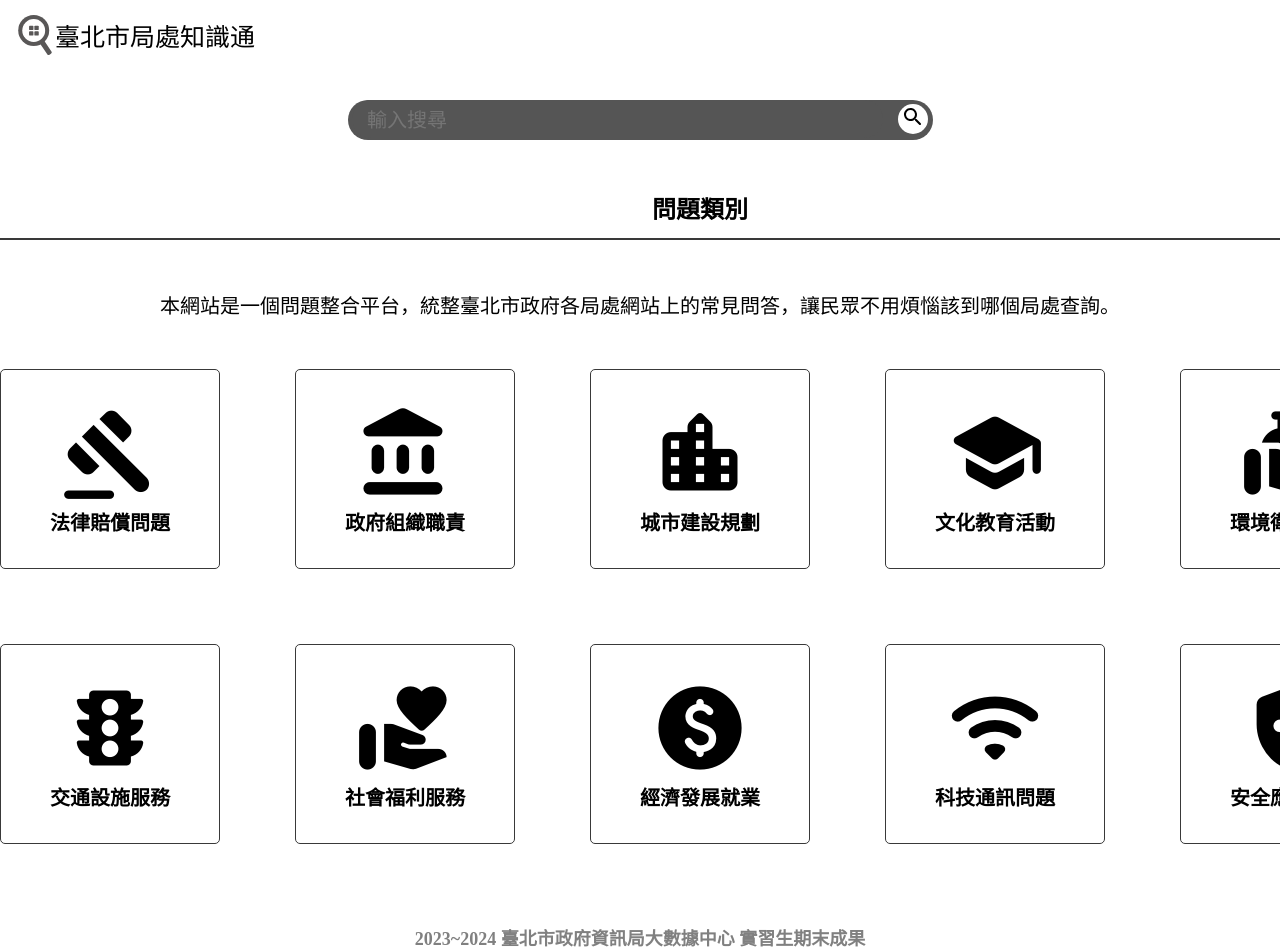
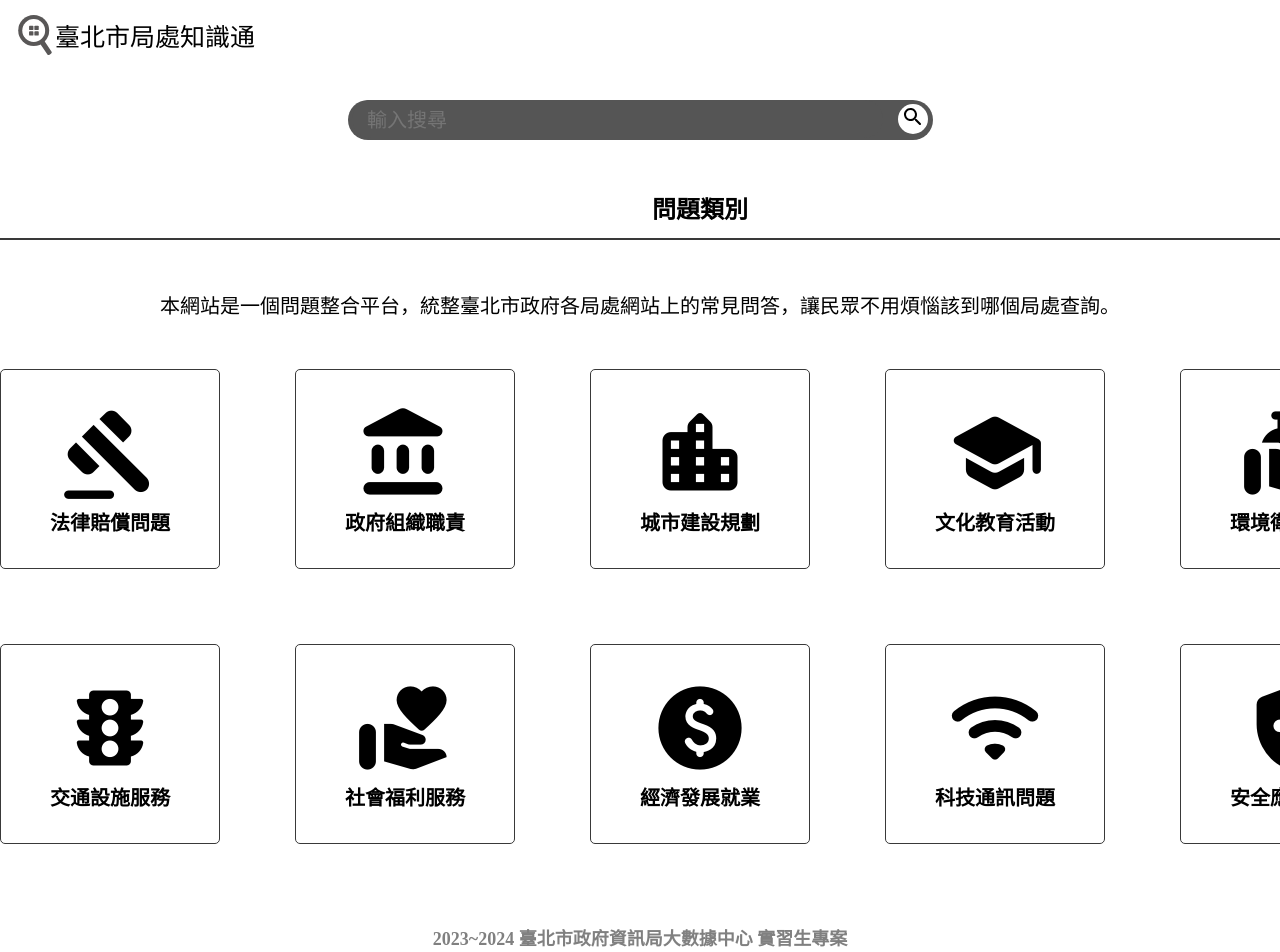
Before and after one commit to tpe-doit/Taipei-FAQ, a Vue app: page / in a window 1280 px wide. Shown: the top 952 px of the page. Built offline with nearby package versions, Linux system fonts and the light colour scheme; a web font is replaced by a local one.

Commit message:
detail update

```diff
--- a/src/views/HomePage.vue
+++ b/src/views/HomePage.vue
@@ -27,7 +27,7 @@ import { newThings } from "../assets/categories";
 			></CategorySquare>
 		</div>
 		<div class="info">
-			<h3>2023~2024 臺北市政府資訊局大數據中心 實習生期末成果</h3>
+			<h3>2023~2024 臺北市政府資訊局大數據中心 實習生專案</h3>
 			<br />
 			<div class="link">
 				<a href="https://github.com/annieleeeee" target="_blank"
--- a/src/views/NextPage.vue
+++ b/src/views/NextPage.vue
@@ -96,7 +96,7 @@ onMounted(() => {
 		</div>
 	</div>
 	<div class="info">
-		<h3>2023~2024 臺北市政府資訊局大數據中心 實習生期末成果</h3>
+		<h3>2023~2024 臺北市政府資訊局大數據中心 實習生專案</h3>
 		<br />
 		<div class="link">
 			<a href="https://github.com/annieleeeee" target="_blank">@李思橙</a
```
